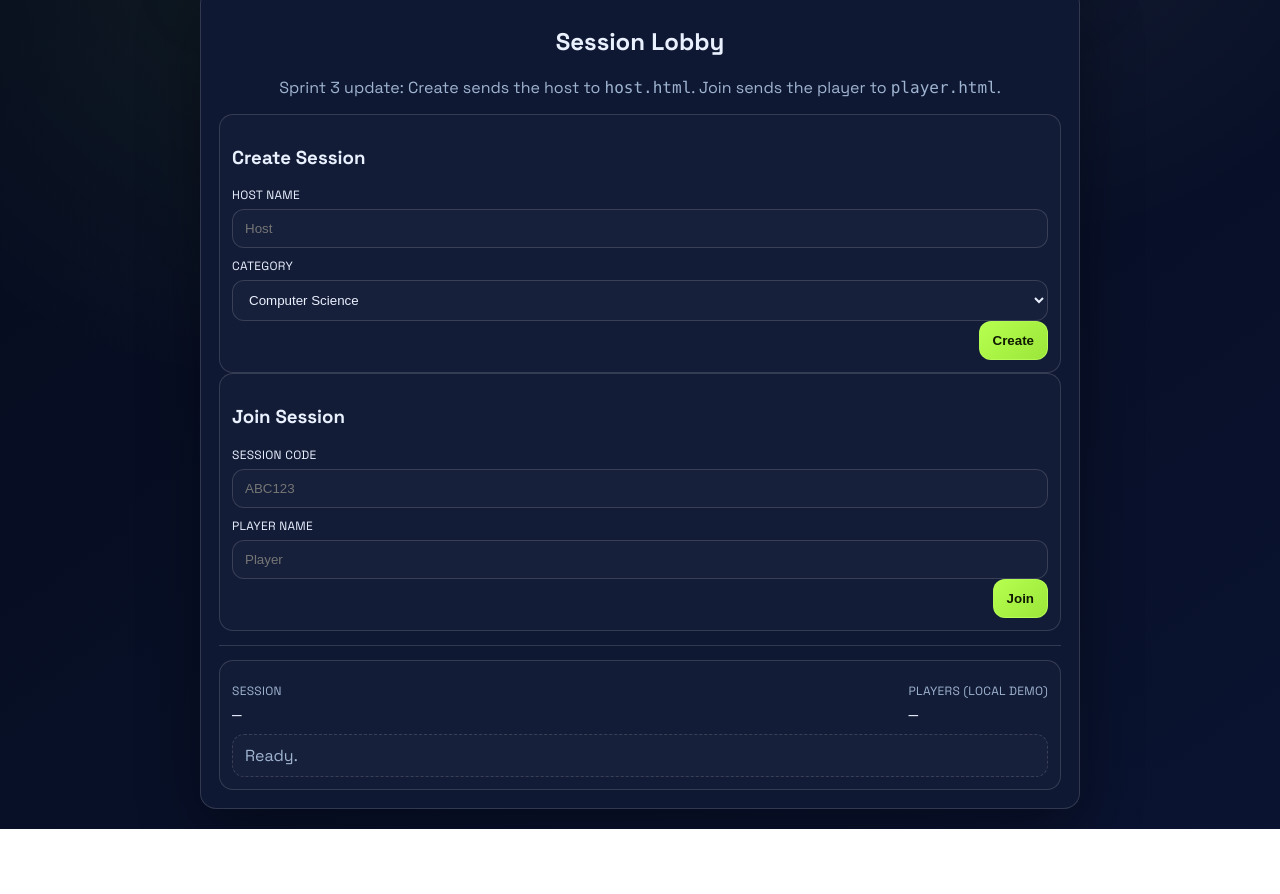
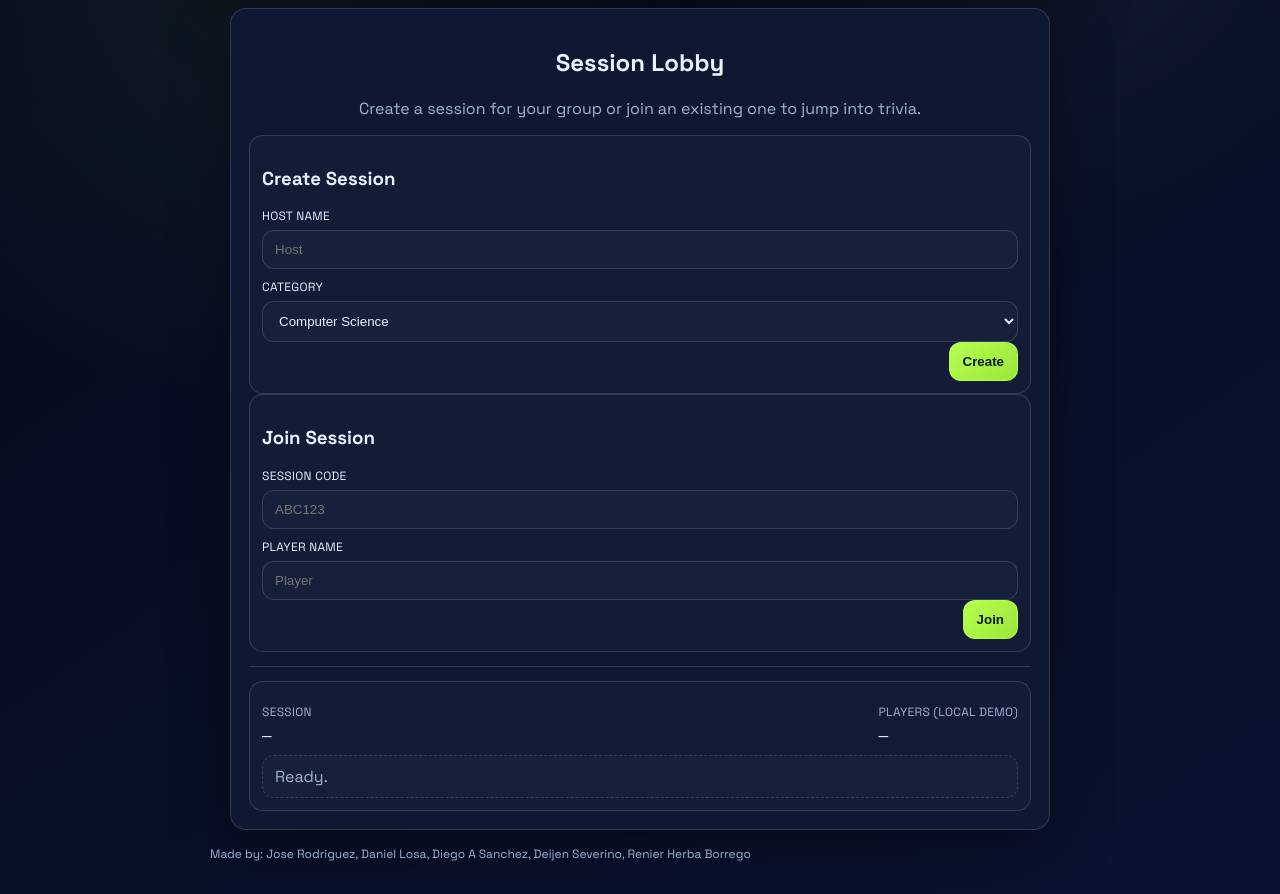
Before and after one commit to JoseRDQZ/cortex-trivia, a plain HTML site: page frontend/index.html in a window 1280 px wide. Shown: the part 260-1154 px from the top of the page. Before the commit the page ends 1089 px from the top, so only its background shows below. Drawn offline with Linux system fonts and the light colour scheme.

Commit message:
Clean lobby layout: added credits

```diff
--- a/frontend/index.html
+++ b/frontend/index.html
@@ -11,14 +11,12 @@
 <!-- JOSE INTEGRATION: app.js uses data-page to decide which initializer to run -->
 <body data-page="lobby">
   <header class="header">
-    <!-- Centered brand; pills removed as requested -->
     <div class="container header__inner" style="justify-content:center;">
       <h1 class="brand">Cortex Trivia</h1>
     </div>
   </header>
 
-  <main class="container" style="max-width:920px;">
-    <!-- Hero strip: kept concise; no sprint pills -->
+  <main class="container" style="max-width:900px;">
     <section class="card" style="margin-top:12px;">
       <div class="row" style="justify-content:space-between; align-items:flex-start;">
         <div>
@@ -34,12 +32,11 @@
       </div>
     </section>
 
-    <!-- Single-column layout: Session Lobby centered, Sprint 5 content removed -->
-    <section class="card" style="margin-top:12px;">
+    <!-- Single, centered lobby card -->
+    <section class="card" style="margin-top:12px; max-width:820px; margin-left:auto; margin-right:auto;">
       <h2 style="text-align:center;">Session Lobby</h2>
-      <p class="muted" style="text-align:center;">
-        Sprint 3 update: Create sends the host to <span class="mono">host.html</span>. Join sends the player to
-        <span class="mono">player.html</span>.
+      <p class="muted" style="text-align:center; margin-top:6px;">
+        Create a session for your group or join an existing one to jump into trivia.
       </p>
 
       <div class="panel">
@@ -94,6 +91,11 @@
         <div class="status" id="statusText">Ready.</div>
       </div>
     </section>
+
+    <!-- Footer credit, bottom-left of the main content area -->
+    <p class="muted" style="margin:16px 0 12px; font-size:12px;">
+      Made by: Jose Rodriguez, Daniel Losa, Diego A Sanchez, Deijen Severino, Renier Herba Borrego
+    </p>
   </main>
 
   <script src="./app.js"></script>
```
